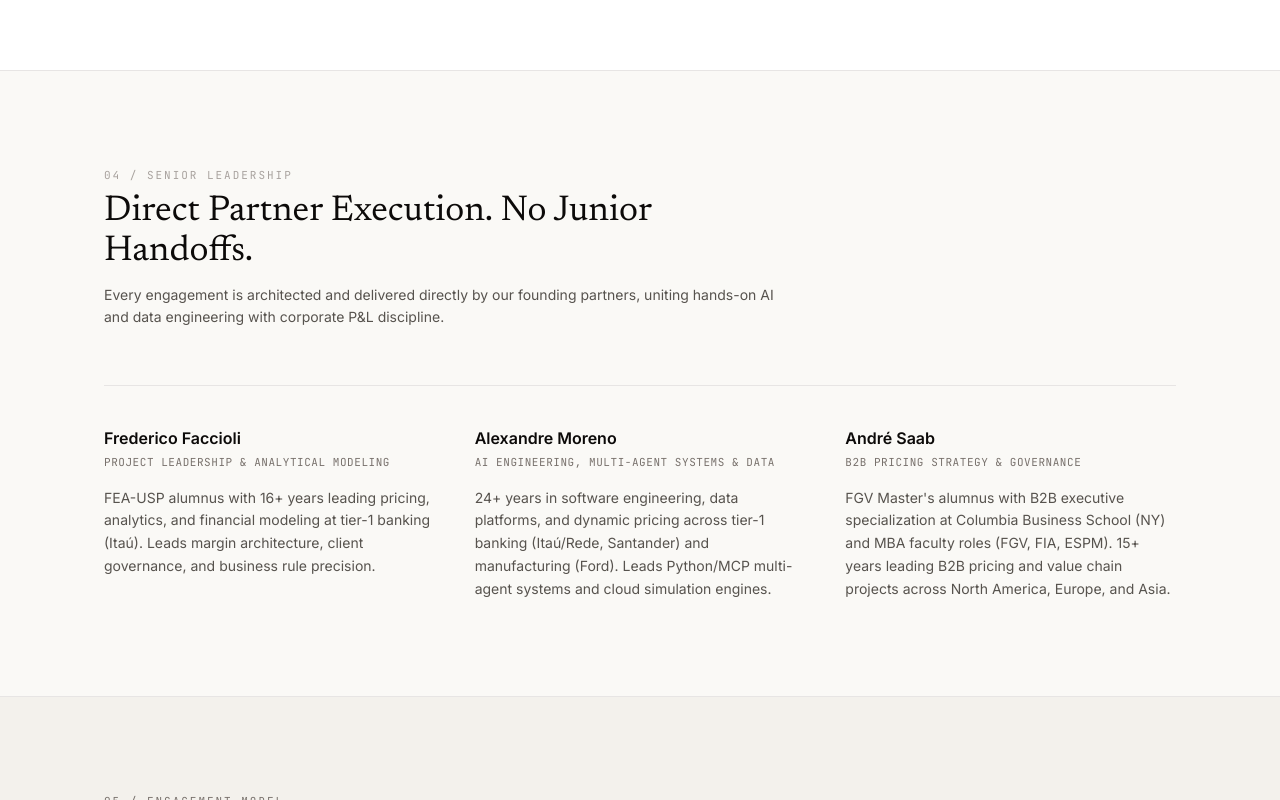
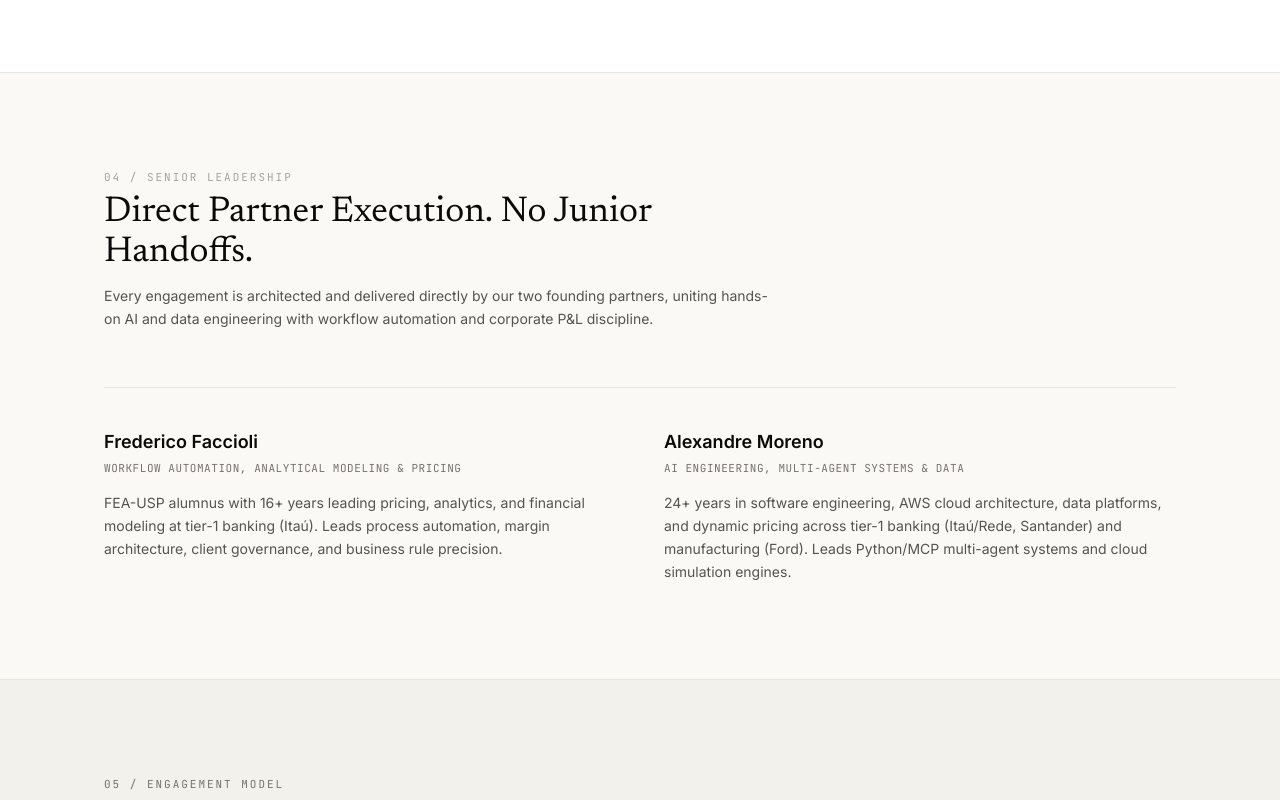
Before and after one commit to synapseconsulting-ai/synapseconsulting-ai.github.io, a plain HTML site: page index.html in a window 1280 px wide. Shown: the part 3291-4091 px from the top of the page. Drawn offline with nearby package versions, Linux system fonts and the light colour scheme.

Commit message:
Update index.html

```diff
--- a/index.html
+++ b/index.html
@@ -221,7 +221,7 @@
             <p class="mt-2.5 mono text-xs text-emerald-800">Millions saved in IT engineering budget</p>
           </div>
           <div class="md:col-span-7 text-sm text-stone-600 leading-relaxed">
-            Deployed four collaborative Python agents (Discovery, ROI &amp; Feasibility, Architecture &amp; Risk, and Technical Memory) connected via Model Context Protocol (MCP) and grounded in curated RAG business knowledge bases. This setup eliminated specification hallucinations and blocked non-viable scopes before engineering sprints began.
+            Deployed collaborative Python and Microsoft Copilot Studio agents (Discovery, ROI, Architecture, Governance, and Technical Memory) connected via Model Context Protocol (MCP) and grounded in curated RAG business knowledge bases. This setup eliminated specification hallucinations and blocked non-viable scopes before engineering sprints began.
           </div>
         </article>
 
@@ -280,7 +280,7 @@
     </div>
   </section>
 
-  <!-- 04 / Senior Leadership -->
+  <!-- 04 / Senior Leadership (2 Founding Partners) -->
   <section id="partners" class="py-24 border-b border-stone-200">
     <div class="max-w-6xl mx-auto px-6 md:px-10">
       <div class="max-w-2xl">
@@ -289,32 +289,24 @@
           Direct Partner Execution. No Junior Handoffs.
         </h2>
         <p class="mt-3 text-sm text-stone-600 leading-relaxed">
-          Every engagement is architected and delivered directly by our founding partners, uniting hands-on AI and data engineering with corporate P&amp;L discipline.
+          Every engagement is architected and delivered directly by our two founding partners, uniting hands-on AI and data engineering with workflow automation and corporate P&amp;L discipline.
         </p>
       </div>
 
-      <div class="mt-14 grid md:grid-cols-3 gap-10 border-t border-stone-200 pt-10">
+      <div class="mt-14 grid md:grid-cols-2 gap-12 border-t border-stone-200 pt-10">
         <div>
-          <h3 class="text-base font-semibold text-stone-950">Frederico Faccioli</h3>
-          <p class="mono text-[11px] uppercase tracking-wider text-stone-500 mt-1">Project Leadership &amp; Analytical Modeling</p>
+          <h3 class="text-lg font-semibold text-stone-950">Frederico Faccioli</h3>
+          <p class="mono text-[11px] uppercase tracking-wider text-stone-500 mt-1">Workflow Automation, Analytical Modeling &amp; Pricing</p>
           <p class="mt-4 text-sm text-stone-600 leading-relaxed">
-            FEA-USP alumnus with 16+ years leading pricing, analytics, and financial modeling at tier-1 banking (Itaú). Leads margin architecture, client governance, and business rule precision.
+            FEA-USP alumnus with 16+ years leading pricing, analytics, and financial modeling at tier-1 banking (Itaú). Leads process automation, margin architecture, client governance, and business rule precision.
           </p>
         </div>
 
         <div>
-          <h3 class="text-base font-semibold text-stone-950">Alexandre Moreno</h3>
+          <h3 class="text-lg font-semibold text-stone-950">Alexandre Moreno</h3>
           <p class="mono text-[11px] uppercase tracking-wider text-stone-500 mt-1">AI Engineering, Multi-Agent Systems &amp; Data</p>
           <p class="mt-4 text-sm text-stone-600 leading-relaxed">
-            24+ years in software engineering, data platforms, and dynamic pricing across tier-1 banking (Itaú/Rede, Santander) and manufacturing (Ford). Leads Python/MCP multi-agent systems and cloud simulation engines.
-          </p>
-        </div>
-
-        <div>
-          <h3 class="text-base font-semibold text-stone-950">André Saab</h3>
-          <p class="mono text-[11px] uppercase tracking-wider text-stone-500 mt-1">B2B Pricing Strategy &amp; Governance</p>
-          <p class="mt-4 text-sm text-stone-600 leading-relaxed">
-            FGV Master's alumnus with B2B executive specialization at Columbia Business School (NY) and MBA faculty roles (FGV, FIA, ESPM). 15+ years leading B2B pricing and value chain projects across North America, Europe, and Asia.
+            24+ years in software engineering, AWS cloud architecture, data platforms, and dynamic pricing across tier-1 banking (Itaú/Rede, Santander) and manufacturing (Ford). Leads Python/MCP multi-agent systems and cloud simulation engines.
           </p>
         </div>
       </div>
```
